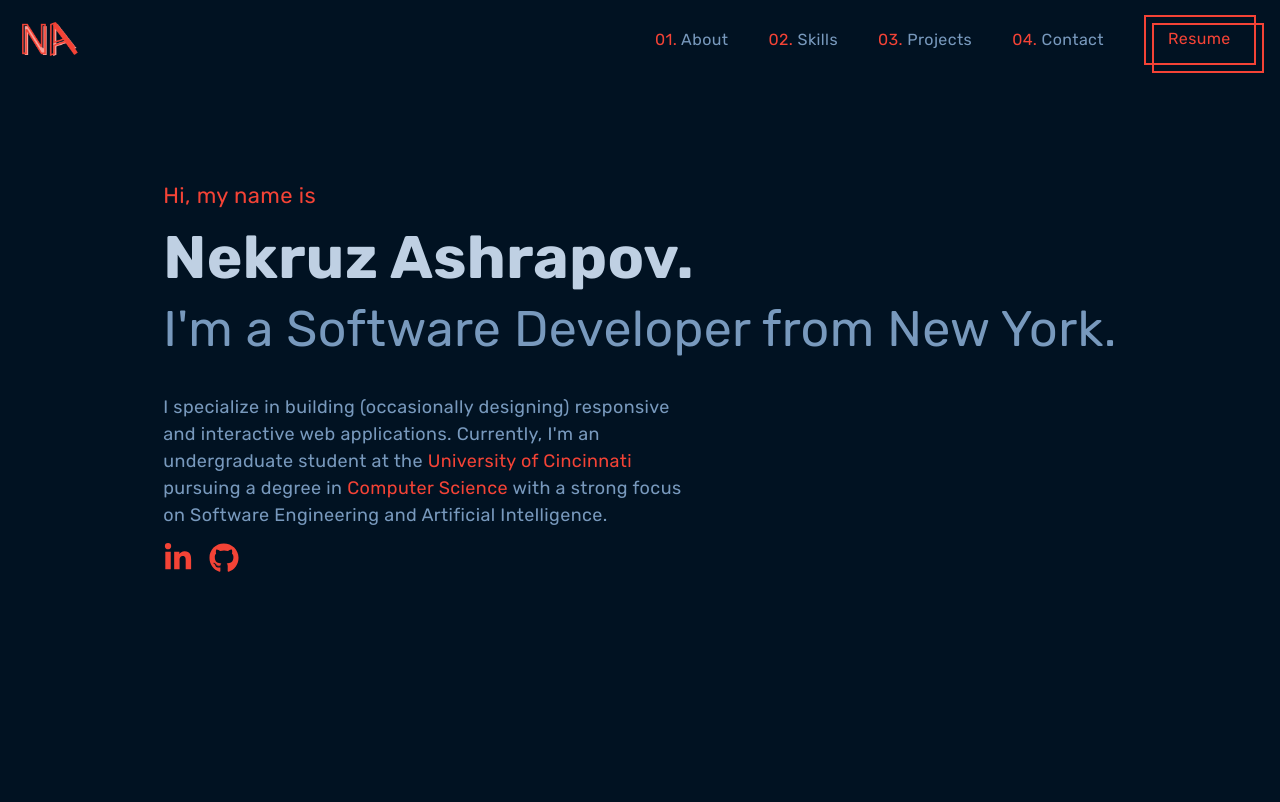
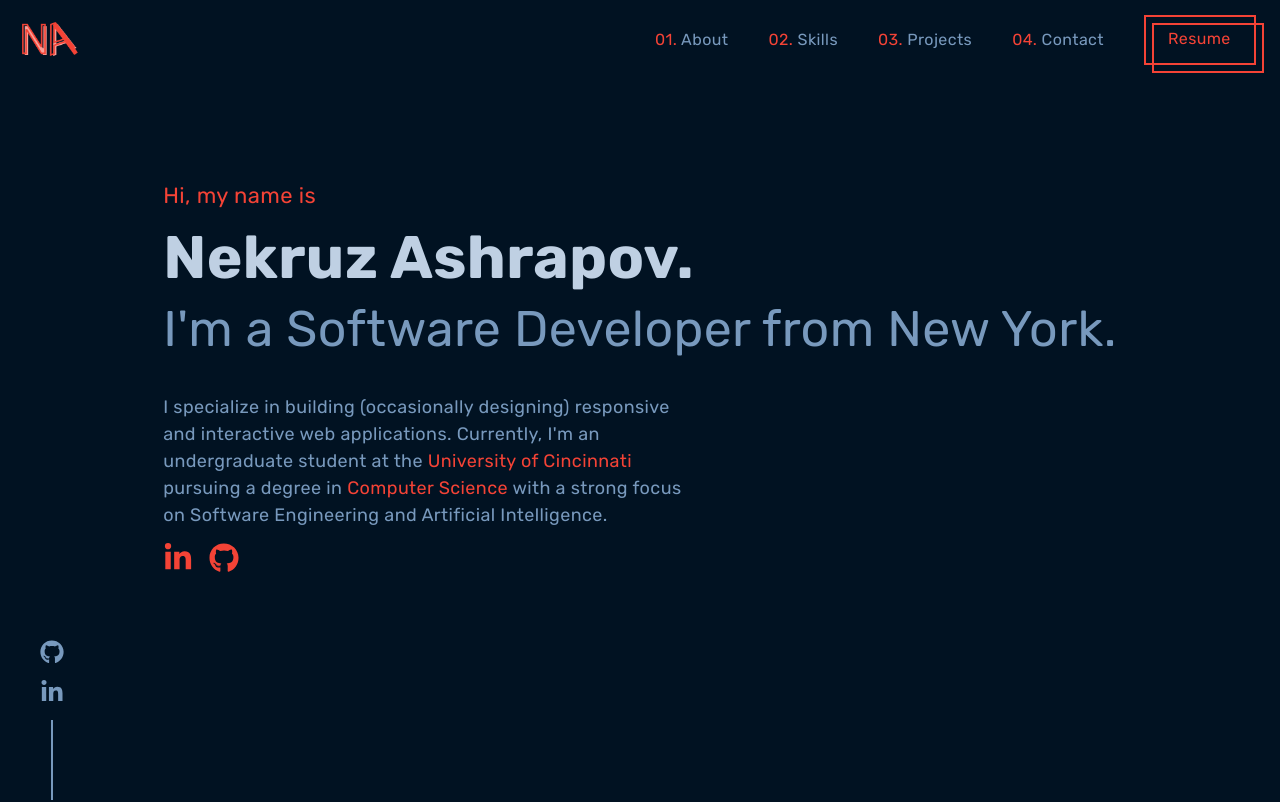
Before and after one commit to NekruzAsh/MyPortfolio, a Next.js app: page / in a window 1280 px wide. Shown: the top 802 px of the page. Built offline with nearby package versions, Linux system fonts and the light colour scheme.

Commit message:
fixed responsive sizing on smaller viewports.

```diff
--- a/app/components/Contact.jsx
+++ b/app/components/Contact.jsx
@@ -11,7 +11,7 @@ const Contact = () => {
       id="contact"
       className="w-full lg:h-[150%] flex justify-center items-center"
     >
-      <div className="max-w-[760px] m-auto md:px-2 px-20 py-16 w-full">
+      <div className="max-w-[760px] m-auto lg:px-2 md:px-20 md:py-16 px-2 py-2 w-full">
         <p className="text-lg text-[#f44336] py-2 text-center">
           04. What's Next?
         </p>
--- a/app/components/Projects.jsx
+++ b/app/components/Projects.jsx
@@ -9,7 +9,7 @@ const Projects = () => {
 
   return (
     <div id="projects" className="w-full">
-      <div className="max-w-[1240px] mx-auto lg:px-2 px-24 py-36 lg:py-16">
+      <div className="max-w-[1240px] mx-auto px-4 py-20 lg:px-2 md:px-24 md:py-36 lg:py-16">
         <div className="max-w-3xl">
           <h2 className="text-[#BFD0E3] py-4 flex items-center">
             <span className=" text-[#f44336]">03.&nbsp;</span> My Work
--- /dev/null
+++ b/app/components/SocialLinks.jsx
@@ -0,0 +1,18 @@
+import React from 'react'
+import { FaGithub, FaLinkedinIn } from 'react-icons/fa';
+
+const SocialLinks = () => {
+  return (
+    <div className="fixed left-10 bottom-0 space-y-4 flex flex-col items-center max-md:hidden">
+      <a href="https://github.com/NekruzAsh" target="_blank" className='text-[#7899BD] hover:text-[#f44336] transition-colors duration-500'>
+        <FaGithub size={24} />
+      </a>
+      <a href="https://www.linkedin.com/in/nekruzash/" target="_blank" className='text-[#7899BD] hover:text-[#f44336] transition-colors duration-500'>
+        <FaLinkedinIn size={24} />
+      </a>
+      <div className="border-l-2 border-[#7899BD] h-20"></div>
+    </div>
+  )
+}
+
+export default SocialLinks
--- a/app/layout.jsx
+++ b/app/layout.jsx
@@ -10,6 +10,7 @@ import About from "./components/About";
 import Skills from "./components/skills";
 import Projects from "./components/Projects";
 import Contact from "./components/Contact";
+import Links from "./components/SocialLinks";
 
 const rubik = Rubik({ subsets: ["latin"] });
 
@@ -44,6 +45,7 @@ export default function RootLayout({ children }) {
     <html lang="en">
       <body className={rubik.className}>
         <Navbar />
+        <Links />
         <Main />
         <About />
         <Skills />
```
